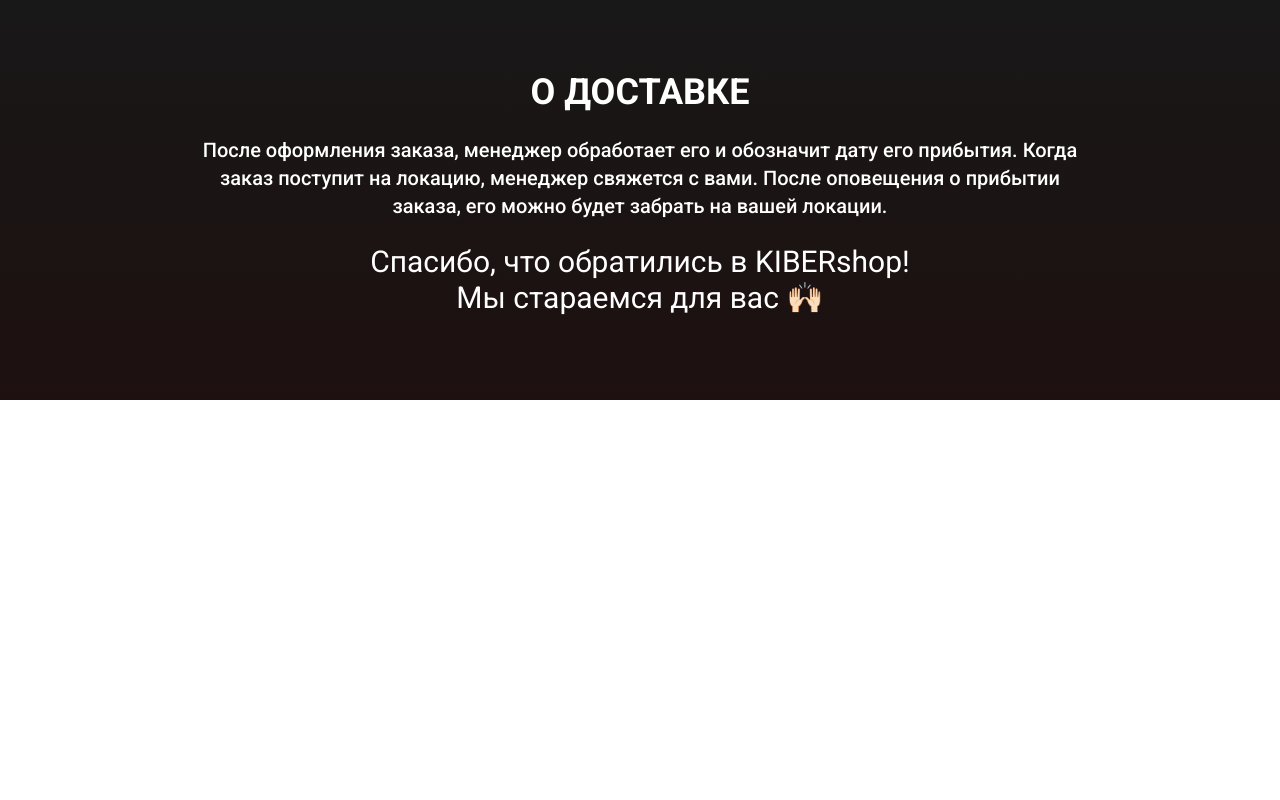
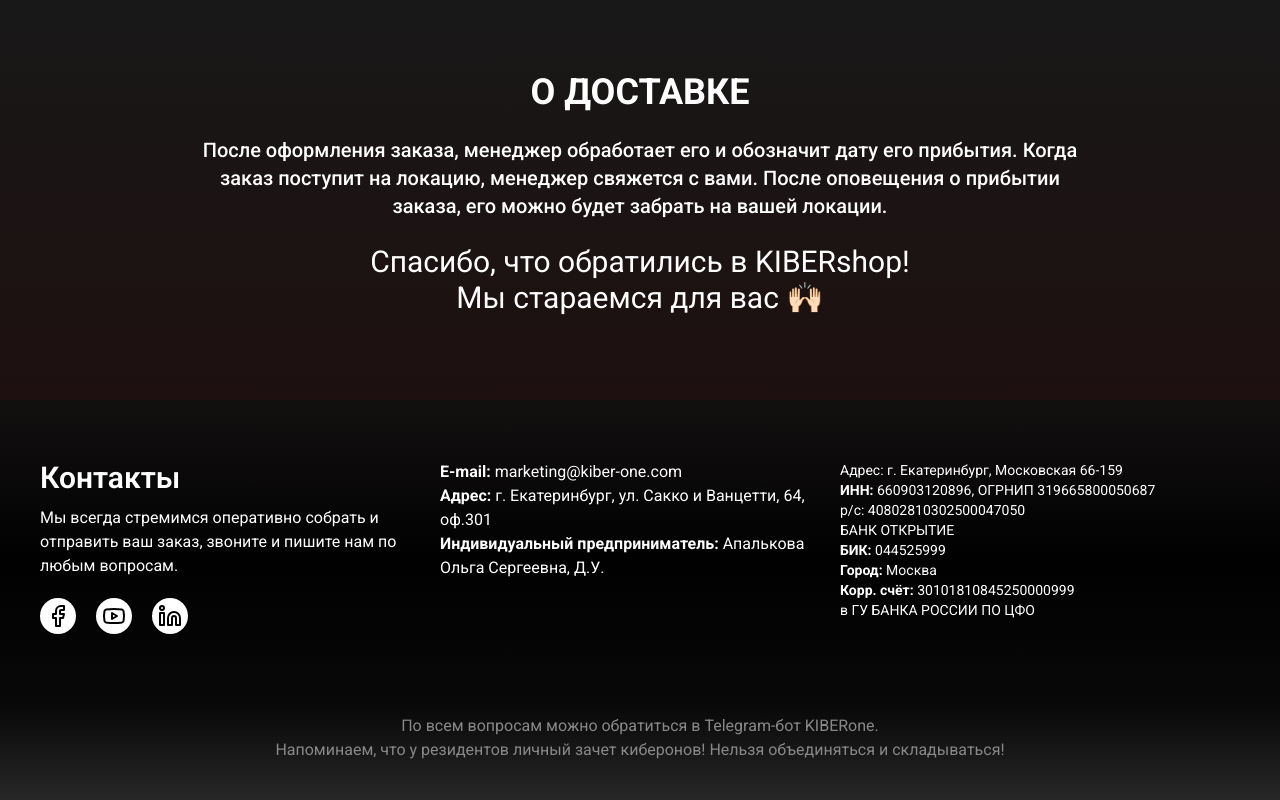
Before and after one commit to Martin6175903/kiber-one-client, a Next.js app: page / in a window 1280 px wide. Shown: the part 1725-2525 px from the top of the page. Before the commit the page ends 2125 px from the top, so only its background shows below. Built offline with nearby package versions, Linux system fonts and the light colour scheme; no server answers.

Commit message:
add footer in project

```diff
--- a/src/app/page.tsx
+++ b/src/app/page.tsx
@@ -2,6 +2,7 @@ import Header from '@/src/components/layouts/main-layout/header/Header'
 import Review from '@/src/components/layouts/main-layout/review/Review'
 import ProductsInfo from '@/src/components/layouts/main-layout/products/products-info/ProductsInfo'
 import Delivery from '@/src/components/layouts/main-layout/delivery/Delivery'
+import Footer from '@/src/components/layouts/main-layout/footer/Footer'
 
 export default function Home() {
   return (
@@ -10,6 +11,7 @@ export default function Home() {
       <Review/>
       <ProductsInfo/>
       <Delivery/>
+      <Footer/>
     </div>
   );
 }
--- a/src/components/layouts/main-layout/footer/Footer.tsx
+++ b/src/components/layouts/main-layout/footer/Footer.tsx
@@ -1,8 +1,50 @@
+import { Facebook, Linkedin, Youtube } from "lucide-react"
+import Link from 'next/link'
+
 const Footer = () => {
 	return (
-		<div className={'flex'}>
-
-		</div>
+		<footer className={'bg-linear-[0deg,#282828_0%,#080808_24%,#010101_60%,#131010_100%] pt-15 pb-10 text-white'}>
+			<div className="container">
+				<div className={'grid grid-cols-3'}>
+					<div>
+						<h3 className={'text-3xl font-semibold'}>Контакты</h3>
+						<p className={'mt-2.5 mb-5'}>
+							Мы всегда стремимся оперативно собрать и отправить ваш заказ, звоните и пишите нам по любым вопросам.
+						</p>
+						<div className={'flex gap-5 items-center'}>
+							<Link href={'#'} className={'size-9 rounded-full bg-white flex items-center justify-center duration-300 hover:scale-110'}>
+								<Facebook className={'text-black'}/>
+							</Link>
+							<Link href={'#'} className={'size-9 rounded-full bg-white flex items-center justify-center duration-300 hover:scale-110'}>
+								<Youtube  className={'text-black'}/>
+							</Link>
+							<Link href={'#'} className={'size-9 rounded-full bg-white flex items-center justify-center duration-300 hover:scale-110'}>
+								<Linkedin className={'text-black'}/>
+							</Link>
+						</div>
+					</div>
+					<div>
+						<strong>E-mail:</strong> marketing@kiber-one.com <br/>
+						<strong>Адрес:</strong> г. Екатеринбург, ул. Сакко и Ванцетти, 64, оф.301 <br/>
+						<strong>Индивидуальный предприниматель:</strong> Апалькова Ольга Сергеевна, Д.У.
+					</div>
+					<div className={'text-sm'}>
+						Адрес: <strong></strong> г. Екатеринбург, Московская 66-159 <br/>
+						<strong>ИНН:</strong> 660903120896, ОГРНИП 319665800050687 <br/>
+						р/с:<strong></strong> 40802810302500047050 <br/>
+						БАНК ОТКРЫТИЕ <br/>
+						<strong>БИК:</strong> 044525999 <br/>
+						<strong>Город:</strong> Москва <br/>
+						<strong>Корр. счёт:</strong> 30101810845250000999 <br/>
+						в ГУ БАНКА РОССИИ ПО ЦФО
+					</div>
+				</div>
+				<div className={'mt-20 text-[#888888] text-center'}>
+					По всем вопросам можно обратиться в Telegram-бот KIBERone. <br/>
+					Напоминаем, что у резидентов личный зачет киберонов! Нельзя объединяться и складываться!
+				</div>
+			</div>
+		</footer>
 	)
 }
 
```
